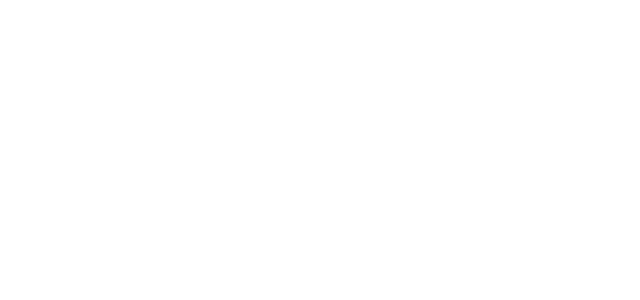
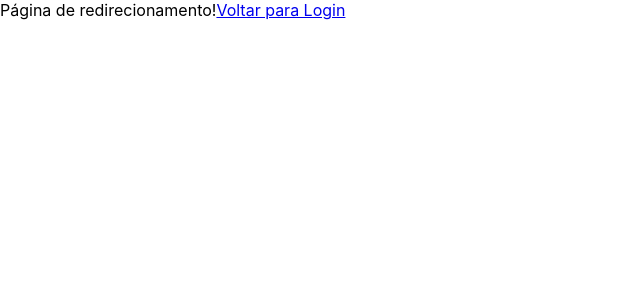
Before and after one commit to Brunowcst/sistemadecontroledepontos, a React (Create React App) app in the folder src/front-end/front-repy/: page /error-page in a window 1280 px wide. Before the commit this address had no page. Shown: the top 300 px of the page, without its empty margins (0-640 px from the left). Built offline with nearby package versions, Linux system fonts and the light colour scheme.

Commit message:
Tratando rotas

```diff
--- /dev/null
+++ b/src/front-end/front-repy/src/pages/ErrorPage.js
@@ -0,0 +1,12 @@
+import { Link } from "react-router-dom";
+
+function ErrorPage(props) {
+    return (
+        <div>
+            Página de redirecionamento!
+            <Link to="/">Voltar para Login</Link>
+        </div>
+    );
+}
+
+export default ErrorPage;
--- a/src/front-end/front-repy/src/routes/Routes.js
+++ b/src/front-end/front-repy/src/routes/Routes.js
@@ -7,6 +7,7 @@ import RecuperarAcesso from '../pages/RecuperarAcesso';
 import PrivateRoute from '../utils/PrivateRoute';
 import React, {Fragment} from 'react';
 import { AuthProvider } from '../context/AuthContext';
+import ErrorPage from '../pages/ErrorPage';
 
 function routes() {
     return (
@@ -16,6 +17,7 @@ function routes() {
                     <Routes>
                         <Route path="/" element={<Login />} />
                         <Route path="/recuperar-acesso" element={<RecuperarAcesso />} />
+                        <Route path='/error-page' element={<ErrorPage/>}/>
                         <Route element={<MainLayout />}>
                             <Route element={<PrivateRoute/>}>
                                 <Route path='/home' element={<Home/>}/>
--- a/src/front-end/front-repy/src/utils/PrivateRoute.js
+++ b/src/front-end/front-repy/src/utils/PrivateRoute.js
@@ -7,7 +7,7 @@ import AuthContext from '../context/AuthContext';
 const PrivateRoute = ({children, ...rest}) => {
     let {user} = useContext(AuthContext)
     // console.log("Private router chamada")
-    return !user ? <Navigate to="/"/> : <Outlet/>
+    return !user ? <Navigate to="/error-page"/> : <Outlet/>
 }
 
 export default PrivateRoute;
```
